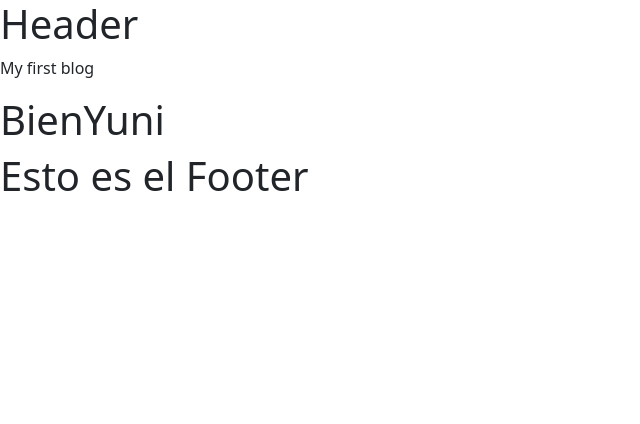
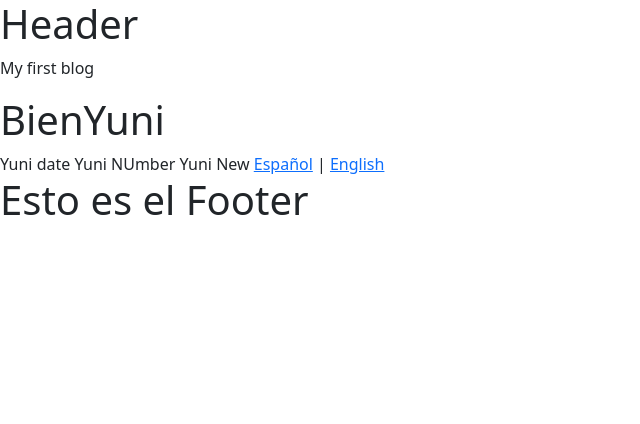
Before and after one commit to josejuniorpg/Sheduler, a Django app: template templates/home/index.html in a window 1280 px wide. Shown: the top 424 px of the page, without its empty margins (0-640 px from the left). Run offline with Django 4.2, Linux system fonts and the light colour scheme; the template is opened without the code that fills it, so the values that code supplies are empty; some libraries are stand-ins or nearby versions.

Commit message:
Change the URL name. And move the locale Middleware.

```diff
--- a/applications/home/urls.py
+++ b/applications/home/urls.py
@@ -8,5 +8,6 @@ app_name = 'home_app'
 
 urlpatterns = [
     # path('', views.NewDepartamentoView.as_view(), name='new-departamento'),
-    path('pruebas/', views.HomePageView.as_view(), name='home'),
+    path('home/', views.HomePageView.as_view(), name='home'),
+    path('change-language/<str:new_language>/', views.CambiarIdiomaView.as_view(), name='change-language'),
 ]
--- a/scheduler/settings/base.py
+++ b/scheduler/settings/base.py
@@ -52,12 +52,12 @@ AUTH_USER_MODEL = 'users.User'  # Application for Users
 MIDDLEWARE = [
     'django.middleware.security.SecurityMiddleware',
     'django.contrib.sessions.middleware.SessionMiddleware',
+    'django.middleware.locale.LocaleMiddleware',
     'django.middleware.common.CommonMiddleware',
     'django.middleware.csrf.CsrfViewMiddleware',
     'django.contrib.auth.middleware.AuthenticationMiddleware',
     'django.contrib.messages.middleware.MessageMiddleware',
     'django.middleware.clickjacking.XFrameOptionsMiddleware',
-    'django.middleware.locale.LocaleMiddleware',
 ]
 
 ROOT_URLCONF = 'scheduler.urls'
@@ -134,5 +134,5 @@ LANGUAGES = [
     ('en', _('English')),
     ('es', _('Spanish')),
 ]
-
 LOCALE_PATHS = os.path.join(BASE_DIR, 'locale'),
+LANGUAGE_COOKIE_NAME = 'my_language'
--- a/templates/base.html
+++ b/templates/base.html
@@ -5,7 +5,6 @@
   <meta charset="utf-8">
   <meta http-equiv="x-ua-compatible" content="ie=edge">
   <meta name="viewport" content="width=device-width, initial-scale=1.0">
-  <link rel="stylesheet" href="{% static 'css/app.css' %}">
   <title>{% block title %}{% endblock title %}</title>
   {% block description %} {% endblock description %}
   {% block css %}{% endblock css %}
--- a/templates/home/index.html
+++ b/templates/home/index.html
@@ -2,6 +2,8 @@
 <!-- head para PC -->
 {% extends "home/base_home.html" %}
 {% load  static %}
+{% load i18n %}
+
 
 {% block title %}
     {{ title }}
@@ -16,6 +18,12 @@
     {% include "includes/header.html" %}
 
     <h1>BienYuni</h1>
+    {% trans "Yuni date" %}
+    {% trans "Yuni NUmber" %}
+    {% trans "Yuni New" %}
+
+    <a href="{% url 'home_app:change-language' 'es' %}">Español</a> |
+    <a href="{% url 'home_app:change-language' 'en' %}">English</a>
 
     {% include "includes/footer.html" %}
 {% endblock content %}
```
Also changed, not shown: applications/home/views.py (+18 -0 lines), locale/en/LC_MESSAGES/django.po, locale/es/LC_MESSAGES/django.po, 1 other file.
